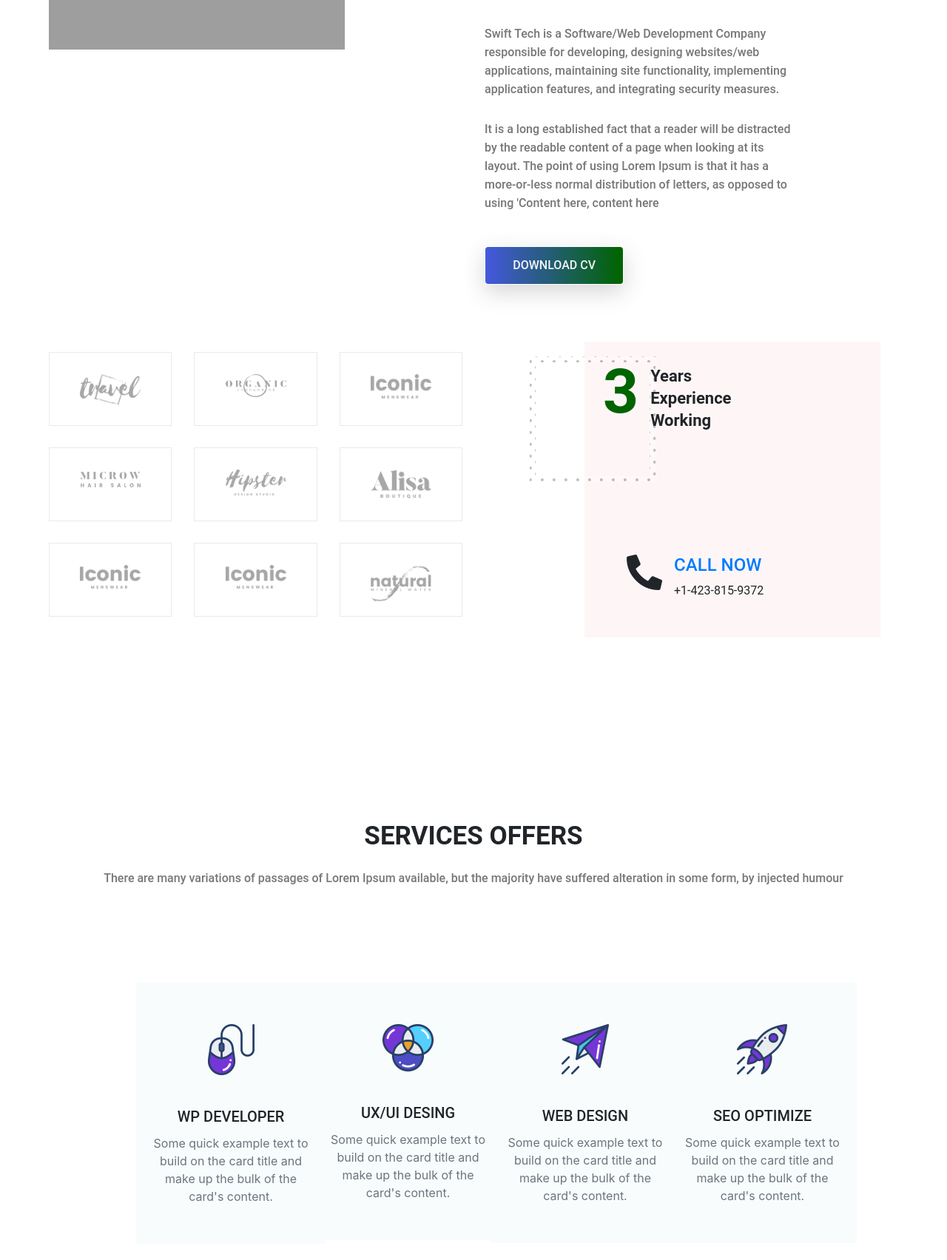
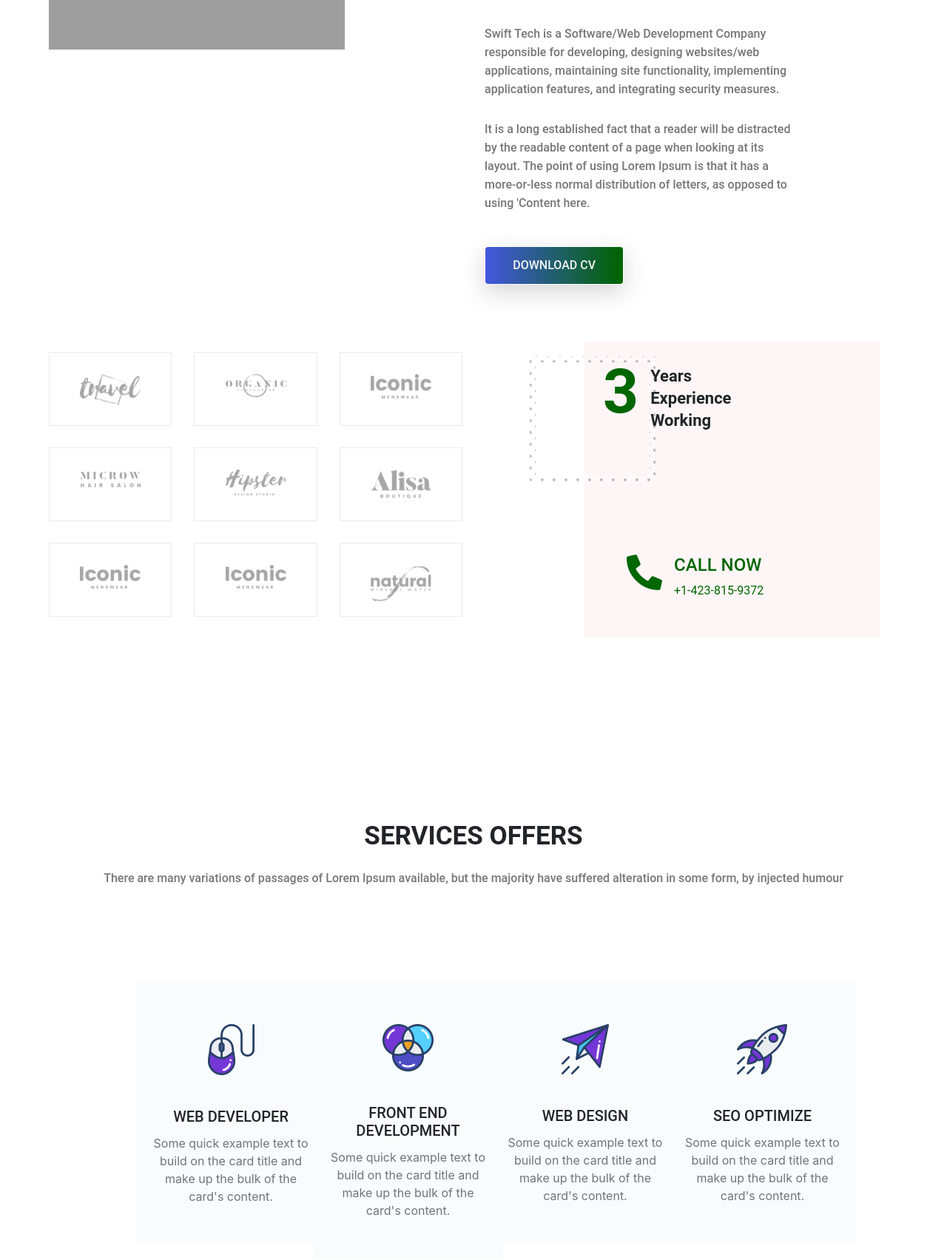
Before and after one commit to StephenOladoke/Swift-Tech, a plain HTML site: page Index.html in a window 1280 px wide. Shown: the part 1114-2818 px from the top of the page at 74% size. Drawn offline with Linux system fonts and the light colour scheme; grey boxes are pictures that could not be loaded.

Commit message:
made changes to the contents and style

```diff
--- a/Index.html
+++ b/Index.html
@@ -118,8 +118,7 @@
                             <p class="para">
                                 It is a long established fact that a reader will be distracted by the readable content
                                 of a page when looking at its layout. The point of using Lorem Ipsum is that it has a
-                                more-or-less normal distribution of letters, as opposed to using 'Content here, content
-                                here
+                                more-or-less normal distribution of letters, as opposed to using 'Content here.
                             </p>
                         </div>
                         <button type="button" class="btn button primary-button text-uppercase">Download cv</button>
@@ -231,7 +230,7 @@
                                     <img src="./img/services/s1.png" alt="Services-1">
                                 </div>
                                 <div class="card-body text-center">
-                                    <h5 class="card-title text-uppercase font-roboto">Wp developer</h5>
+                                    <h5 class="card-title text-uppercase font-roboto">Web developer</h5>
                                     <p class="card-text text-secondary">
                                         Some quick example text to build on the card
                                         title and make up
@@ -246,7 +245,7 @@
                                     <img src="./img/services/s2.png" alt="Services-2">
                                 </div>
                                 <div class="card-body text-center">
-                                    <h5 class="card-title text-uppercase font-roboto">ux/ui desing</h5>
+                                    <h5 class="card-title text-uppercase font-roboto">Front End Development</h5>
                                     <p class="card-text text-secondary">
                                         Some quick example text to build on the card
                                         title and make up
@@ -431,7 +430,7 @@
             </div>
         </section>
 
-        <!--  ======================= End Project Area =============================  -->
+        <!------ End Project Area ----->
 
         <!--  ======================== About Me Area ==============================  -->
 
@@ -566,7 +565,7 @@
                 </div>
                 <div class="copyrights text-center">
                     <p class="para">
-                        Copyright ©2019 All rights reserved | This template is made with by
+                        Copyright ©2022 All rights reserved | This template is made with by
                         <a href="#"><span style="color: var(--primary-color);">Stephen Oladoke</span></a>
                     </p>
                 </div>
--- a/css/responsive.css
+++ b/css/responsive.css
@@ -12,6 +12,7 @@
     {
         padding: 2%;
         margin: 0%;
+        font: normal 500 18px/40px var(--roboto);
     }
 
     .site-main .site-banner .site-title h1{
--- a/css/style.css
+++ b/css/style.css
@@ -184,7 +184,7 @@
 
 .site-main .brand-area .experience-area .years-area .years{
     font: normal bold 84px/40px var(--roboto);
-    color: var(--primary-color2);
+    color: var(--primary-color);
     z-index: 2;
 }
 
@@ -194,6 +194,10 @@
 
 .site-main .brand-area .experience-area .call-area{
     padding-left: 10rem;
+    color: var(--primary-color);
+}
+.site-main .brand-area .experience-area .call-area a{
+    color: var(--primary-color);
 }
 
 /* End Brand Area */
```
Also changed, not shown: 2 other files.
